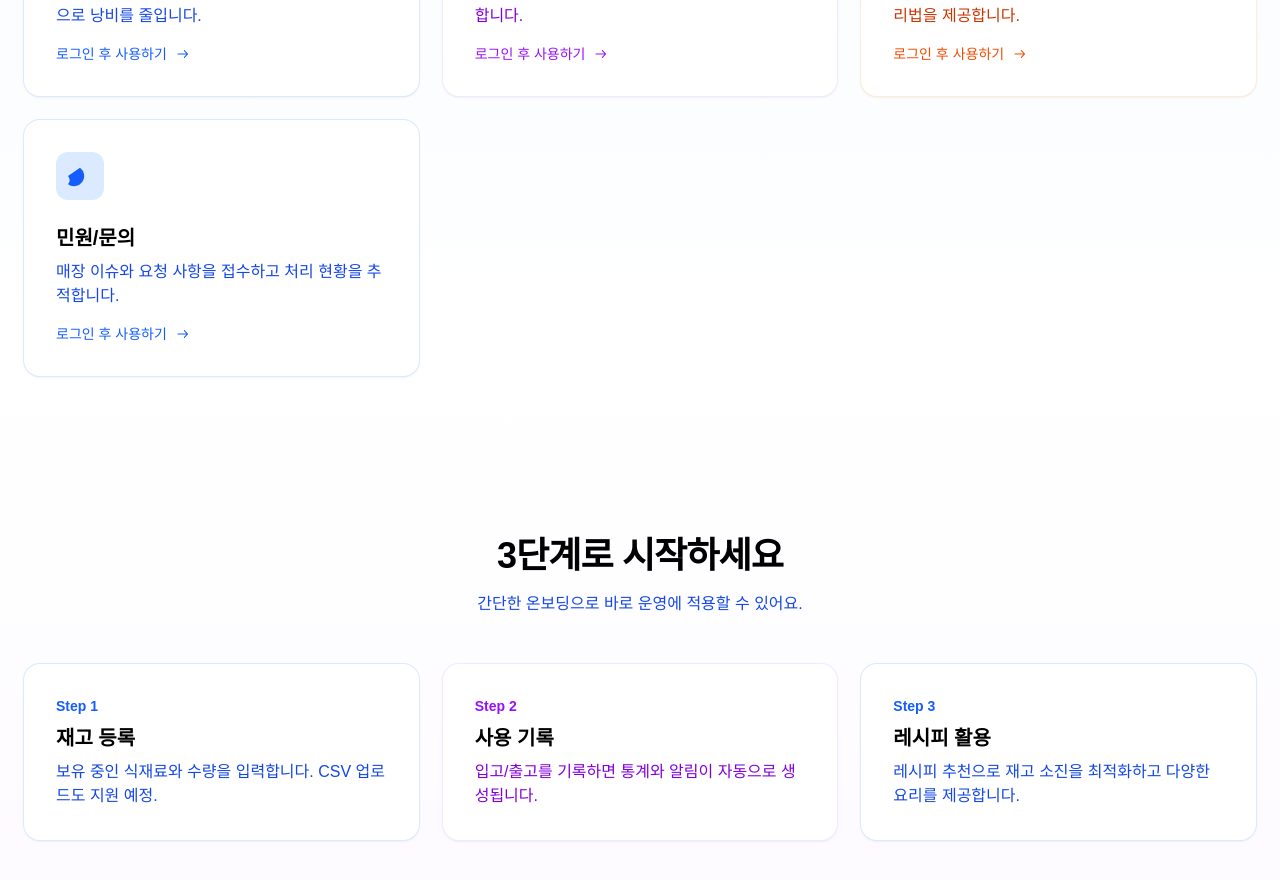
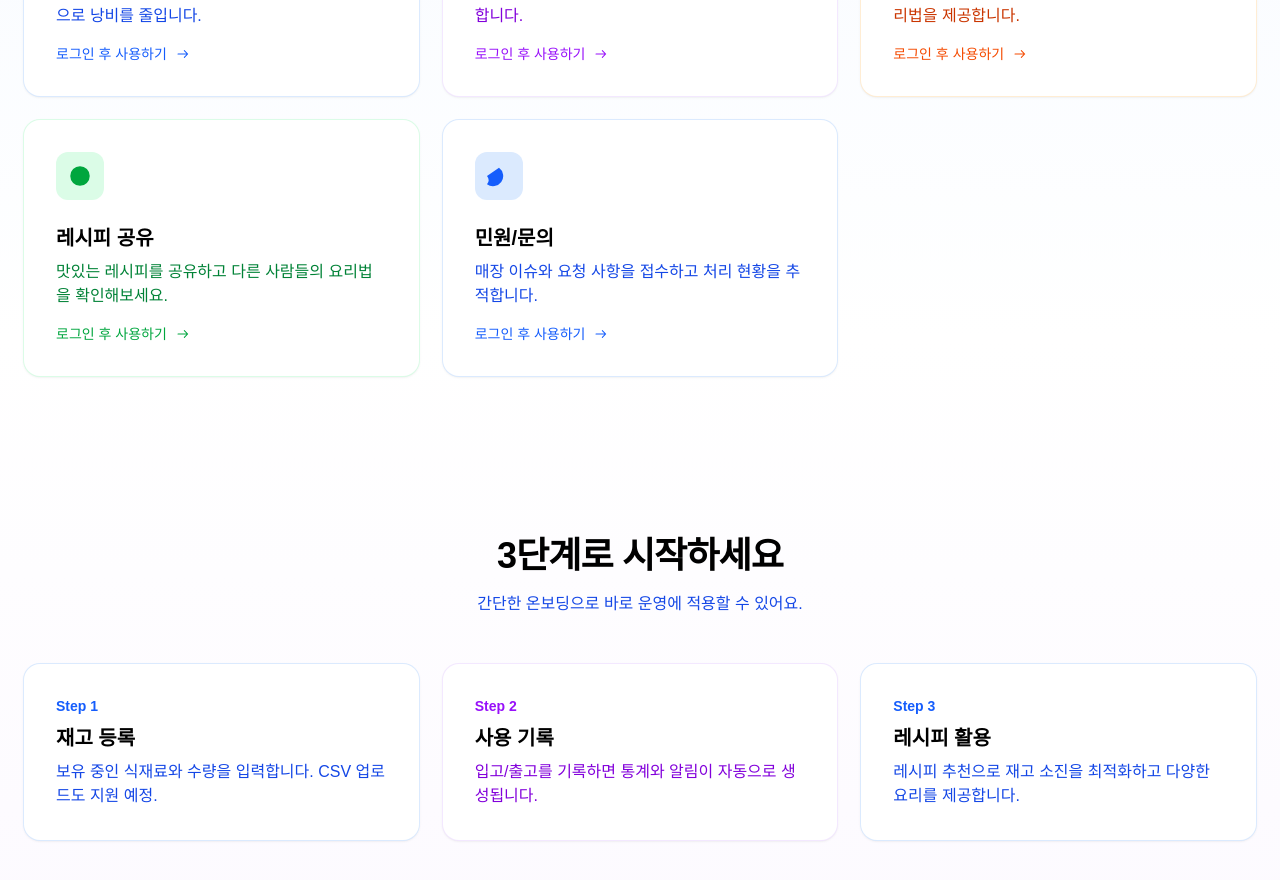
Before and after one commit to KIMKEONHO/Ingredients-Management-System, a Next.js app in the folder frontend/: page / in a window 1280 px wide. Shown: the part 900-1780 px from the top of the page. Built offline with nearby package versions, Linux system fonts and the light colour scheme; no server answers.

Commit message:
[ front ] : #117 메인 페이지 수정

```diff
--- a/frontend/src/app/page.tsx
+++ b/frontend/src/app/page.tsx
@@ -120,6 +120,25 @@ export default function Home() {
               </Link>
 
 
+              {/* 레시피 공유 */}
+              <Link
+                href="/recipe-community"
+                className="group rounded-2xl bg-white p-8 shadow-sm ring-1 ring-green-100 transition hover:shadow-md hover:ring-green-200"
+                onClick={(e) => handleFeatureClick(e, '/recipe-community')}
+              >
+                <div className="flex h-12 w-12 items-center justify-center rounded-xl bg-green-100 text-green-600">
+                  <svg xmlns="http://www.w3.org/2000/svg" viewBox="0 0 24 24" fill="currentColor" className="h-6 w-6"><path d="M12 2.25a9.75 9.75 0 1 0 9.75 9.75A9.761 9.761 0 0 0 12 2.25Zm.75 4.5a.75.75 0 0 0-1.5 0v6a.75.75 0 0 0 .44.68l4.5 2.25a.75.75 0 1 0 .66-1.34L12.75 12.3V6.75Z"/></svg>
+                </div>
+                <h3 className="mt-6 text-xl font-semibold text-black">레시피 공유</h3>
+                <p className="mt-2 text-green-700">맛있는 레시피를 공유하고 다른 사람들의 요리법을 확인해보세요.</p>
+                <div className="mt-4 flex items-center text-sm text-green-600 group-hover:text-green-700">
+                  <span>{!isLogin && !isLoginMemberPending ? '로그인 후 사용하기' : '바로 사용하기'}</span>
+                  <svg xmlns="http://www.w3.org/2000/svg" viewBox="0 0 24 24" fill="currentColor" className="ml-2 h-4 w-4 transition-transform group-hover:translate-x-1">
+                    <path d="M3.75 12a.75.75 0 0 1 .75-.75h12.69l-3.72-3.72a.75.75 0 1 1 1.06-1.06l5 5a.75.75 0 0 1 0 1.06l-5 5a.75.75 0 1 1-1.06-1.06l3.72-3.72H4.5A.75.75 0 0 1 3.75 12Z"/>
+                  </svg>
+                </div>
+              </Link>
+
               {/* 민원/문의 */}
               <Link
                 href="/support"
```
